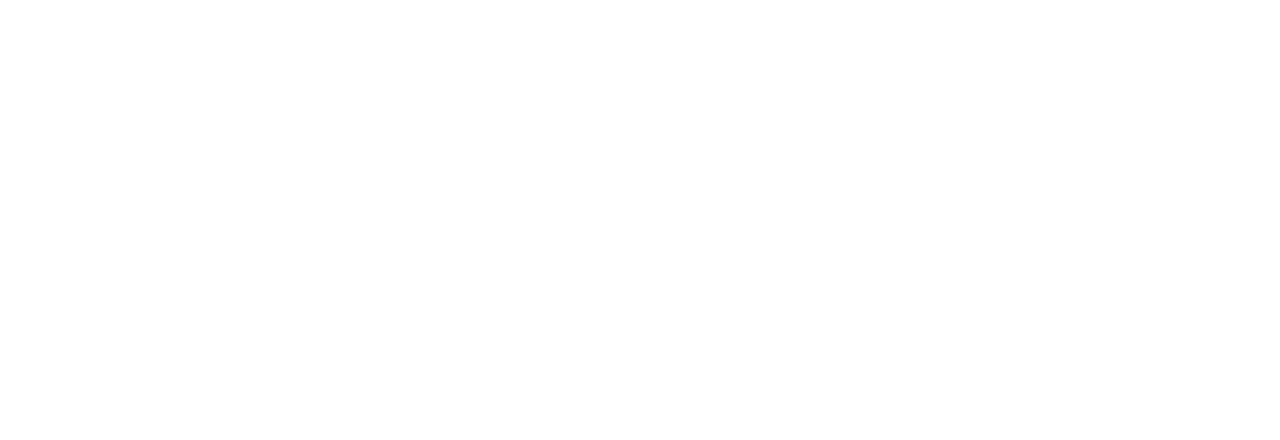
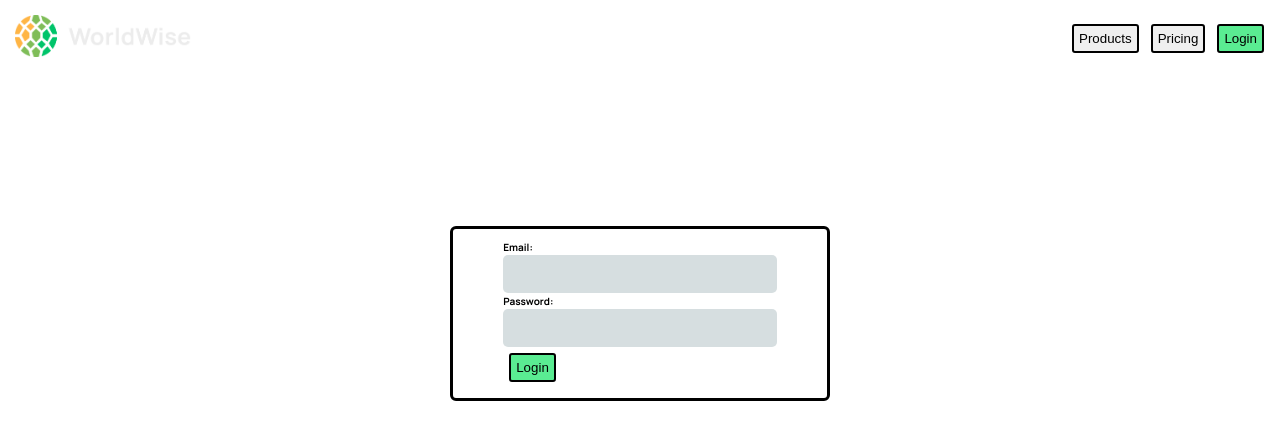
Before and after one commit to DevendranathReddy7/worldtour, a JavaScript app: page /app in a window 1280 px wide. Before the commit this address had no page. Shown: the top 440 px of the page. Built offline with nearby package versions, Linux system fonts and the light colour scheme; the HTML template or start-up script is replaced by a standard one.

Commit message:
updated css

```diff
--- a/src/App.js
+++ b/src/App.js
@@ -12,6 +12,7 @@ const App = () => {
         <Route path='/product' element={<Products />} />
         <Route path="/pricing" element={<Pricing />} />
         <Route path="/login" element={<Login />} />
+        <Route path="/app" element={<Login />} />
       </Routes>
     </BrowserRouter>
   )
--- a/src/StyledComponnets/Styles.js
+++ b/src/StyledComponnets/Styles.js
@@ -6,7 +6,8 @@ display:flex;
 align-items:center;
 `
 export const StyledImg = styled.img`
-height:35rem
+height:35rem;
+border-radius:6px
 `
 
 export const StyledContentDiv = styled.div`
@@ -36,8 +37,12 @@ background-color: ${props => props.login ? 'rgb(90, 236, 146)' : ''};
 border-style: solid;
 border-radius:3px;
 color: black;
-text-decoration: none;
 margin: 6px;
+margin: ${props => props.track ? '4rem 47rem' : '6px'};
 padding: 5px;
+`
+export const StyledLogo = styled.img`
 
+    height: 5.2rem;
+    padding: 5px;
 `
--- a/src/components/Homepage.js
+++ b/src/components/Homepage.js
@@ -1,5 +1,7 @@
 import Navbar from "./Navbar"
 import './Homepage.css'
+import { StyledLoginBtn } from "../StyledComponnets/Styles"
+import { NavLink } from "react-router-dom"
 const Homepage = () => {
     return (
         <div className="homepage">
@@ -15,6 +17,7 @@ const Homepage = () => {
                     of. Never forget your wonderful experiences, and show your friends how
                     you have wandered the world.
                 </h2>
+                <NavLink to='/app'><StyledLoginBtn login track><strong>START TRACKING NOW!</strong></StyledLoginBtn></NavLink>
             </section>
         </div>
     )
--- a/src/components/Login.js
+++ b/src/components/Login.js
@@ -1,7 +1,10 @@
 import { StyledLoginBtn, StyledLoginDiv } from "../StyledComponnets/Styles"
+import Navbar from "./Navbar"
 
 const Login = () => {
     return (
+        <>
+            <Navbar />
             <StyledLoginDiv>
                 <form>
                     <h4 id='email'>Email:</h4>
@@ -11,6 +14,7 @@ const Login = () => {
                     <StyledLoginBtn login>Login</StyledLoginBtn>
                 </form>
             </StyledLoginDiv>
+        </>
     )
 }
 export default Login
--- /dev/null
+++ b/src/components/Logo.js
@@ -0,0 +1,11 @@
+import { NavLink } from 'react-router-dom'
+import logo from '../assests/logo.png'
+import { StyledLogo } from '../StyledComponnets/Styles'
+const Logo = () => {
+    return (
+        <div>
+            <NavLink to='/'><StyledLogo src={logo} alt='logo' ></StyledLogo></NavLink>
+        </div>
+    )
+}
+export default Logo
--- a/src/components/Navbar.css
+++ /dev/null
@@ -1,22 +0,0 @@
-.logo {
-
-    height: 5.2rem;
-    background-color: black;
-    padding: 5px;
-}
-
-.nav-link {
-    margin: 5px;
-    padding: 3px;
-}
-
-.link {
-    color: black;
-    text-decoration: none;
-}
-
-.login {
-    background-color: rgb(90, 236, 146);
-    border-style: solid;
-    border-color: rgb(90, 236, 146);
-}
--- a/src/components/Navbar.js
+++ b/src/components/Navbar.js
@@ -1,18 +1,15 @@
 import { NavLink } from 'react-router-dom'
-import logo from '../assests/logo.png'
-import './Navbar.css'
 import { StyledLoginBtn, StyledNavDiv } from '../StyledComponnets/Styles'
+import Logo from './Logo'
+
 const Navbar = () => {
     return (
         <StyledNavDiv>
-            <div>
-                <NavLink to='/'><img src={logo} alt='logo' className='logo'></img></NavLink>
-
-            </div>
+            <Logo />
             <div >
-                <StyledLoginBtn><NavLink to='/product' className='link'>Products</NavLink></StyledLoginBtn>
-                <StyledLoginBtn><NavLink to='/pricing' className='link'>Pricing</NavLink></StyledLoginBtn>
-                <StyledLoginBtn login><NavLink to='/login' className='link '>Login</NavLink></StyledLoginBtn>
+                <StyledLoginBtn><NavLink to='/product' style={{ textDecoration: "none", color: "black" }}>Products</NavLink></StyledLoginBtn>
+                <StyledLoginBtn><NavLink to='/pricing' style={{ textDecoration: "none", color: "black" }}>Pricing</NavLink></StyledLoginBtn>
+                <StyledLoginBtn login><NavLink to='/login' style={{ textDecoration: "none", color: "black" }}>Login</NavLink></StyledLoginBtn>
 
             </div>
         </StyledNavDiv>
```
Lines whose indentation alone changed are shown as unchanged.
